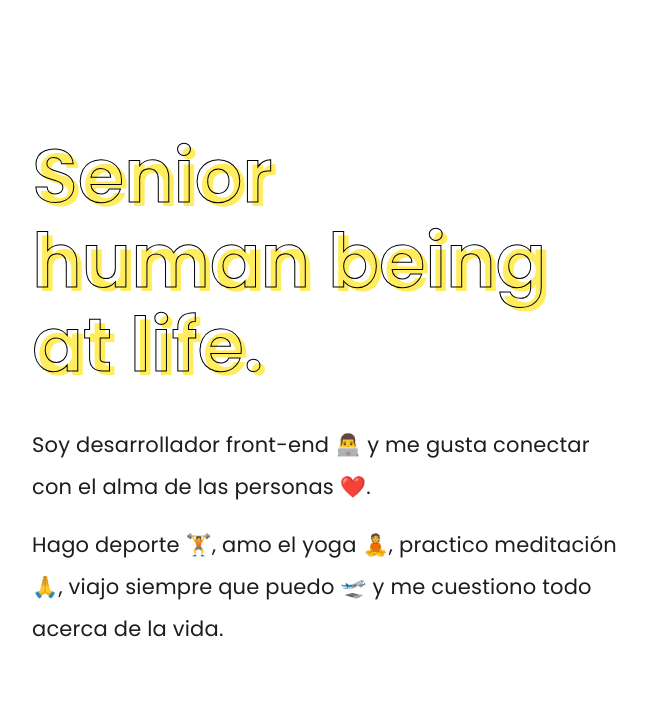
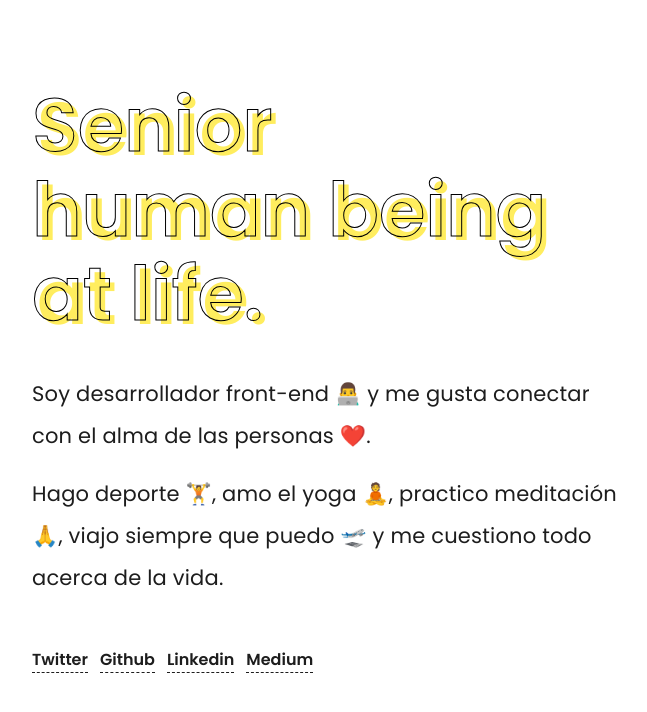
Before and after one commit to devictoribero/elrincondevictor, a Next.js app: page / in a window 1280 px wide. Shown: the top 712 px of the page, without its empty margins (96-743 px from the left). Built offline with nearby package versions, Linux system fonts and the light colour scheme.

Commit message:
Added social at the bottom

```diff
--- a/pages/index.js
+++ b/pages/index.js
@@ -1,5 +1,3 @@
-import Head from 'next/head'
-
 export default function HelloWorld() {
   return (
     <div className="page">
@@ -9,6 +7,33 @@ export default function HelloWorld() {
           <p>Soy desarrollador front-end 👨‍💻 y me gusta conectar con el alma de las personas ❤️.</p>
           <p>Hago deporte 🏋️, amo el yoga 🧘, practico meditación 🙏, viajo siempre que puedo 🛫 y me cuestiono todo acerca de la vida.</p>
         </div>
+
+        <nav className='social'>
+          <a
+            className='social-link'
+            target='_blank'
+            href="https://twitter.com/JS_TUREEY">
+            Twitter
+          </a>
+          <a
+            className='social-link'
+            target='_blank'
+            href="https://github.com/tureey">
+            Github
+          </a>
+          <a
+            className='social-link'
+            target='_blank'
+            href="https://www.linkedin.com/in/victorribero/">
+            Linkedin
+          </a>
+          <a
+            className='social-link'
+            target='_blank'
+            href="https://medium.com/@victorriberoguasch">
+            Medium
+          </a>
+        </nav>
       </header>
 
       <style jsx>{`
@@ -40,6 +65,41 @@ export default function HelloWorld() {
           font-size: 16px;
           letter-spacing: 0.2px;
           line-height: 2;
+        }
+
+        .social {
+          display: flex;
+          padding: 2rem 0;
+          flex-wrap: wrap;
+        }
+
+        .social-link {
+          position: relative;
+          display: block;
+          margin: 0 0.75rem 0.75rem 0;
+          color: #1d1d1d;
+          font-weight: bold;
+          font-family: 'Poppins', sans-serif;
+          text-decoration: none;
+          border-bottom: 1px dashed #1d1d1d;
+        }
+
+        .social-link:after {
+          content: '';
+          position: absolute;
+          left: 0;
+          right: 0;
+          bottom: -0.1rem;
+          width: 0;
+          height: 50%;
+          z-index: -1;
+          transition: 0.3s ease width;
+          transform:skewX(150deg);
+        }
+
+        .social-link:hover:after {
+          width: 100%;
+          background: #ffed5e;
         }
 
         @media screen and (min-width: 768px) {
@@ -79,8 +139,6 @@ export default function HelloWorld() {
       <style global jsx>{`
         body {
           margin: 0;
-        }
-        * {
           font-family: 'Poppins',-apple-system,BlinkMacSystemFont,Segoe UI,Roboto,Oxygen,Ubuntu,Cantarell,Fira Sans,Droid Sans,Helvetica Neue,sans-serif;
         }
       `}</style>
```
